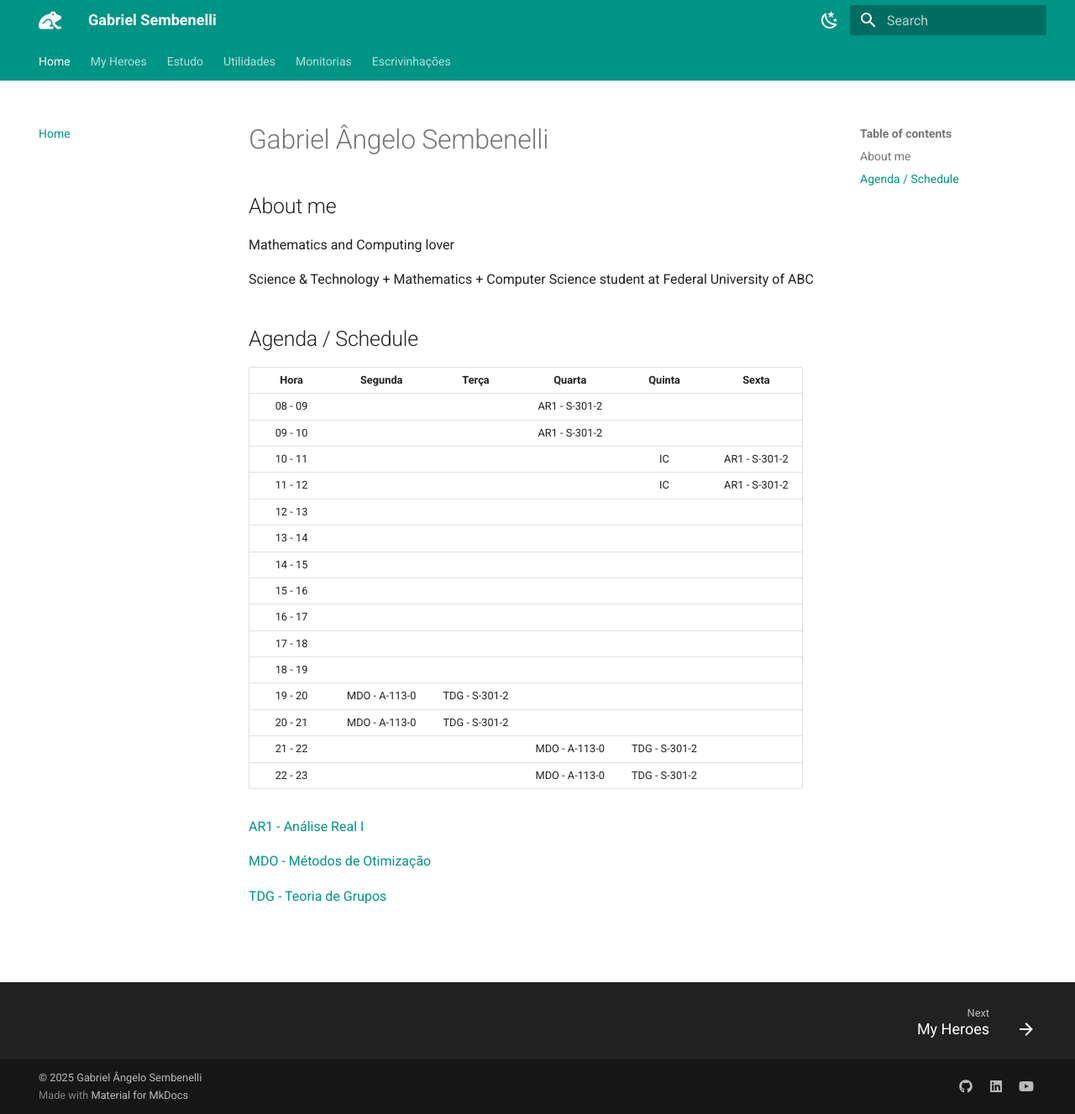
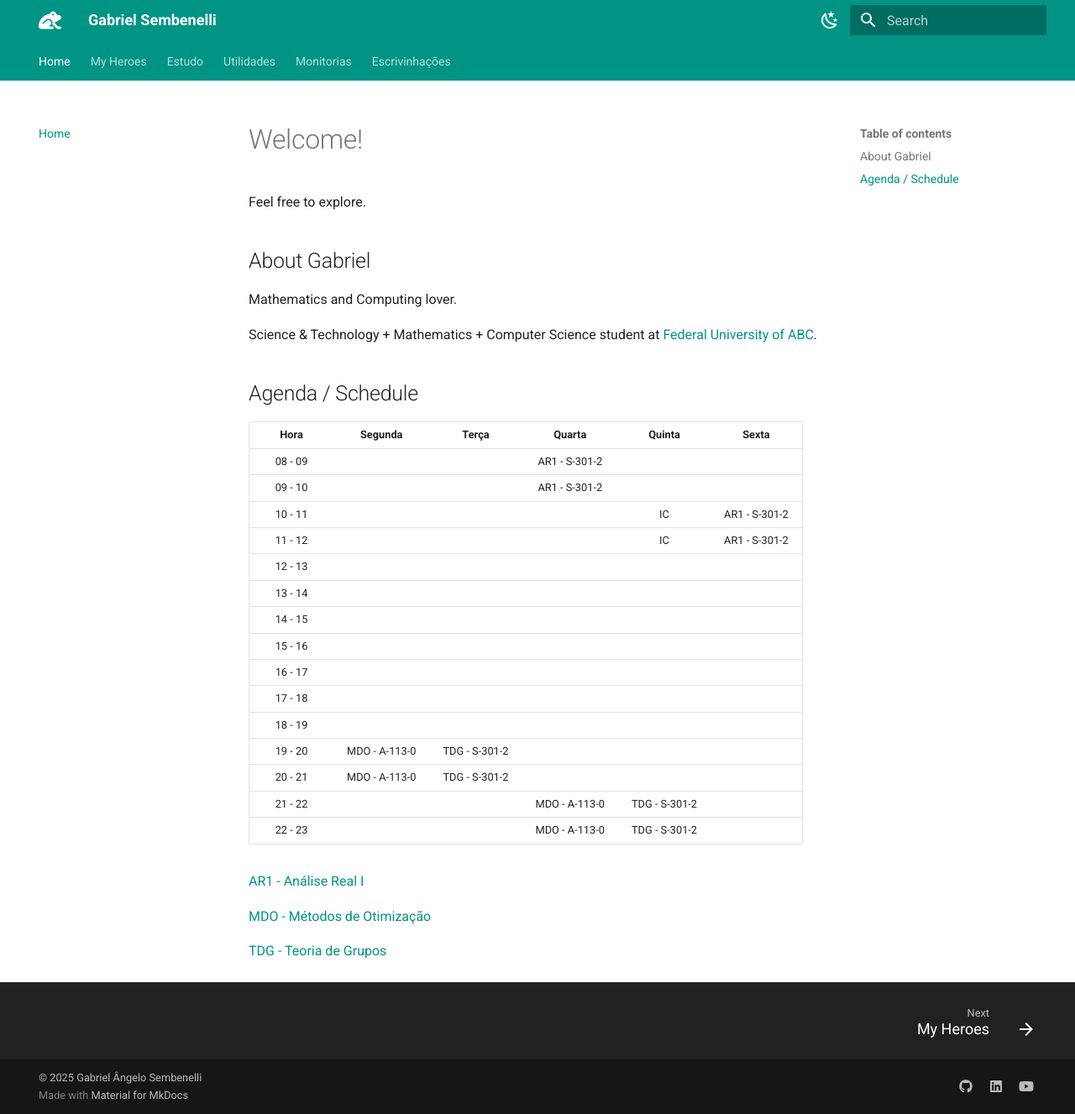
Before and after one commit to Gabriel-Sembenelli/website, an MkDocs documentation site: the page built from docs/index.md, in a window 1280 px wide and 1327 px high. Shown: the whole window at 84% size. Built offline with MkDocs 1.6.1 and Material for MkDocs 9.7.7, drawn with Linux system fonts in a browser that asks for light colours.

Commit message:
changed the main page to look more welcoming

```diff
--- a/docs/index.md
+++ b/docs/index.md
@@ -1,10 +1,12 @@
-# Gabriel Ângelo Sembenelli
+# Welcome!
 
-## About me
+Feel free to explore.
 
-Mathematics and Computing lover
+## About Gabriel
 
-Science & Technology + Mathematics + Computer Science student at Federal University of ABC
+Mathematics and Computing lover.
+
+Science & Technology + Mathematics + Computer Science student at [Federal University of ABC](https://www.ufabc.edu.br/).
 
 ## Agenda / Schedule
 
```
